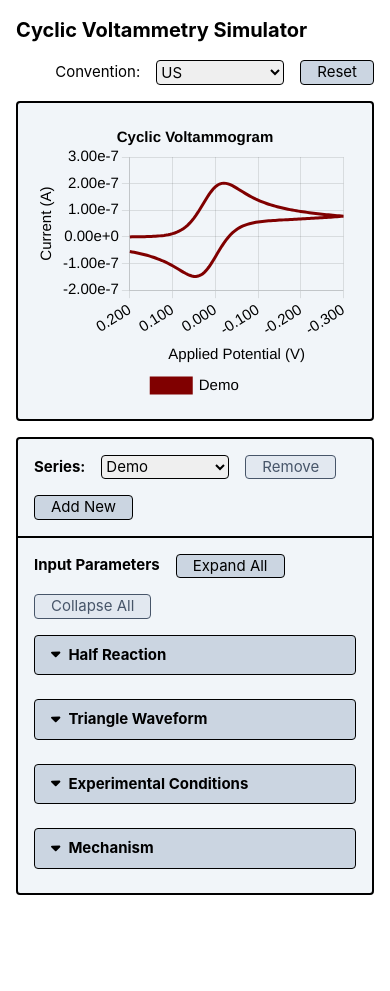
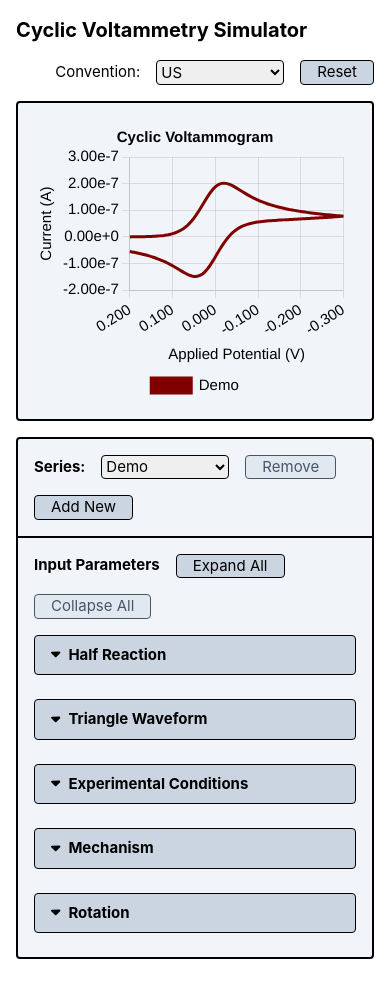
Before and after one commit to cv-sim/cv-sim-2, a Vue app: page / in a window 390 px wide. Before the commit the page ends 927 px from the top, so only its background shows below. Built offline with nearby package versions, Linux system fonts and the light colour scheme.

Commit message:
added rotation rate and viscosity

```diff
--- a/src/components/main/InputParameters.vue
+++ b/src/components/main/InputParameters.vue
@@ -14,7 +14,8 @@ const groupVisibilities = reactive({
   halfReaction: false,
   triangleWaveform: false,
   experimentalConditions: false,
-  ecMechanism: false
+  ecMechanism: false,
+  rotation: false
 })
 
 const seriesOptions = computed(() =>
@@ -179,6 +180,22 @@ function toggleGroupVisibilities(value) {
           v-model="store.selectedParameters.kSecondOrder"
         />
       </CollapsibleGroup>
+      <CollapsibleGroup v-model="groupVisibilities.rotation" title="Rotation">
+        <InputSlider
+          label="Rotation Rate (rpm)"
+          min="0"
+          max="750"
+          step="0.01"
+          v-model="store.selectedParameters.rotation"
+        />
+        <InputSlider
+          label="Kinematic Viscosity (cm<sup>2</sup>/s)"
+          min="0"
+          max="10"
+          step="0.01"
+          v-model="store.selectedParameters.viscosity"
+        />
+      </CollapsibleGroup>
     </div>
   </div>
 </template>
--- a/src/stores/graph.js
+++ b/src/stores/graph.js
@@ -20,7 +20,9 @@ function getDefaultData() {
       kSecondOrder: 0,
       transCoef: 0.5,
       area: 2.54 * 10 ** -2,
-      temp: 293.15
+      temp: 293.15,
+      rotation: 0,
+      viscosity: 1
     }
   }
 }
--- a/src/tools/calculations.js
+++ b/src/tools/calculations.js
@@ -7,14 +7,23 @@ const FARADAY_CONSTANT = 96485
 const DEFAULT_DISTANCE_INCREMENTS = 50
 const DEFAULT_TIME_INCREMENTS = 200
 
+function clamp(value, min, max) {
+  if (value > max) return max
+  if (value < min) return min
+
+  return value
+}
+
 export function calculateCyclicVoltammogram(parameters, options = {}) {
-  const { elCount, diffCoef, kStd, kFirstOrder, kSecondOrder, transCoef, area, temp } = parameters
+  const { elCount, diffCoef, kStd, kFirstOrder, kSecondOrder, transCoef, area, temp, viscosity } =
+    parameters
 
   const scanRate = parameters.scanRate / 1000
   const vStd = parameters.vStd / 1000
   const vStart = parameters.vStart / 1000
   const vSwitch = parameters.vSwitch / 1000
   const cStart = parameters.cStart / 1000
+  const rotation = parameters.rotation * (Math.PI / 30)
 
   const {
     xCount = DEFAULT_DISTANCE_INCREMENTS,
@@ -69,9 +78,20 @@ export function calculateCyclicVoltammogram(parameters, options = {}) {
         crednrArray[i][j] = credArray[i][j]
       } else {
         const calcC = (array, order = null) => {
-          const c = array[i - 1][j]
-          const cl = array[i - 1][j - 1]
-          const cr = array[i - 1][j + 1]
+          const denom =
+            1 -
+            0.51 *
+              Math.sqrt((rotation ** 3 * diffCoef * tTotal) / viscosity) *
+              (j / Math.sqrt(diffCoef * lambda))
+
+          const jAdjRaw = j / denom
+          const rightMul = jAdjRaw - Math.floor(jAdjRaw)
+          const leftMul = 1 - rightMul
+          const jAdj = clamp(Math.floor(jAdjRaw), 1, xCount - 3)
+
+          const c = leftMul * array[i - 1][jAdj] + rightMul * array[i - 1][jAdj + 1]
+          const cl = leftMul * array[i - 1][jAdj - 1] + rightMul * array[i - 1][jAdj]
+          const cr = leftMul * array[i - 1][jAdj + 1] + rightMul * array[i - 1][jAdj + 2]
 
           let cNew = c + lambda * (cl - 2 * c + cr)
           if (order === mechanisms.EC) {
```
